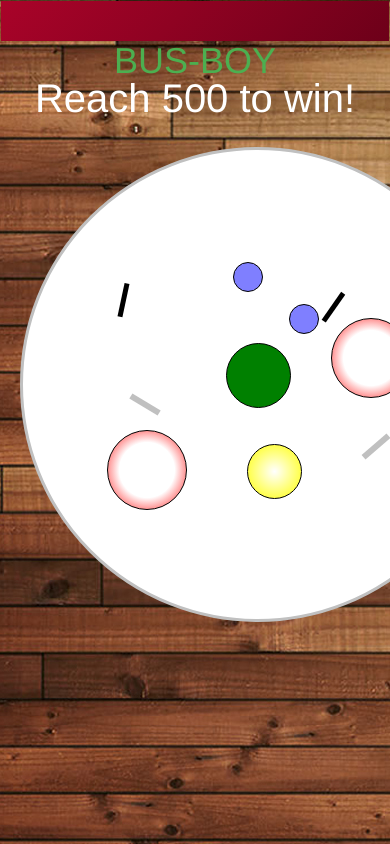
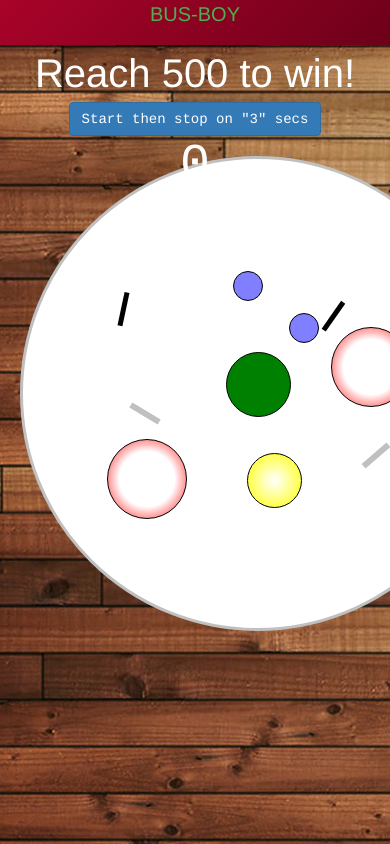
Before and after one commit to BrandoLucos/busboy, a website: page index.html in a window 390 px wide. Shown: the top 844 px of the page. Drawn offline with Linux system fonts and the light colour scheme.

Commit message:
More changes towards responsive

```diff
--- a/app.css
+++ b/app.css
@@ -2,18 +2,17 @@
   text-align: center;
 }
 header {
-  height: 30px;
-  text-align:center;
+  height: 45px;
   color: #4caf50;
-  padding: 20px;
+  font-size: 20px;
   /* Permalink - use to edit and share this gradient: http://colorzilla.com/gradient-editor/#a90329+0,8f0222+45,6d0019+100;Brown+Red+3D */
   background: #a90329; /* Old browsers */
   background: -moz-linear-gradient(-45deg,  #a90329 0%, #8f0222 45%, #6d0019 100%); /* FF3.6-15 */
   background: -webkit-linear-gradient(-45deg,  #a90329 0%,#8f0222 45%,#6d0019 100%); /* Chrome10-25,Safari5.1-6 */
   background: linear-gradient(135deg,  #a90329 0%,#8f0222 45%,#6d0019 100%); /* W3C, IE10+, FF16+, Chrome26+, Opera12+, Safari7+ */
   filter: progid:DXImageTransform.Microsoft.gradient( startColorstr='#a90329', endColorstr='#6d0019',GradientType=1 ); /* IE6-9 fallback on horizontal gradient */
+}
 
-}
 #floor .X {
 -webkit-clip-path: polygon(20% 0%, 0% 20%, 30% 50%, 0% 80%, 20% 100%, 50% 70%, 80% 100%, 100% 80%, 70% 50%, 100% 20%, 80% 0%, 50% 30%);
 clip-path: polygon(20% 0%, 0% 20%, 30% 50%, 0% 80%, 20% 100%, 50% 70%, 80% 100%, 100% 80%, 70% 50%, 100% 20%, 80% 0%, 50% 30%);
@@ -22,11 +21,6 @@ height: 30px;
 width: 30px;
 }
 
-/*.btn btn-primary {
-  display:flex;
-  align-self: :center;
-
-}*/
 #A {
   position:absolute;
   margin-top: 12em;
@@ -101,7 +95,7 @@ width: 30px;
 }
 
 #scoreboard {
-  display: -webkit-flex;
+  display: block;
 }
 #vasScore {
   color: green;
@@ -116,7 +110,9 @@ width: 30px;
   margin-top: 40px;
  }
 #table {
-  position: absolute;
+  display: flex;
+  float: left;
+  clear: both;
   border: 3px solid silver;
   margin: 20px;
   width: 475px;
@@ -125,7 +121,7 @@ width: 30px;
   -moz-border-radius: 50%;
   -webkit-border-radius: 50%;
   border-radius: 50%;
-  transition-background: 500ms;
+  /*transition-background: 500ms;*/
 }
 .fork {
   position: absolute;
@@ -144,8 +140,6 @@ width: 30px;
   margin-left: 8.5em;
   margin-top: 17em;
 }
-
-
 .knife {
   position: absolute;
   background-color: black;
@@ -225,25 +219,22 @@ width: 30px;
   -webkit-border-radius: 50%;
   border-radius: 50%;
 }
-
-
-
-
 .stopwatch {
- position: absolute;
- margin-left: 600px;
+ display:flex;
+ justify-content: center;
  font-family: "courier";
  }
+
 #stopWatchButton {
-  display: flex;
+ /* display: flex;
   justify-content: center;
-  /*position: absolute;*/
+  /*position: absolute;*/*/
   width: auto;
  }
 
 #elapsedTime {
   position: absolute;
-  margin-top: 50px;
+  margin-top: 35px;
   /*margin-left: 620px;*/
   color: white;
   font-size: 50px;
--- a/index.html
+++ b/index.html
@@ -11,19 +11,17 @@
 </head>
 
 <body background="images/floor background.jpg">
-    <div class="nav nav navbar">
-    <header>
-        <h1>BUS-BOY</h1>
-    </header>
-    </div>
 
-    <div id="scoreBoard">
+    <header>BUS-BOY</header>
+
+<div id="scoreBoard">
         <div id="result">Reach 500 to win!</div>
-    </div>
     <div class="stopwatch">
         <h4 id="elapsedTime">0</h4>
         <button id="stopWatchButton" onclick="stopwatch.dispatch()" class="btn btn-primary btn-large">Start</button>
     </div>
+</div>
+
     <div id="table" border-radius=50%>
         <div class="fork" id="fork1"></div>
         <div class="fork" id="fork2"></div>
```
Lines whose indentation alone changed are shown as unchanged.
